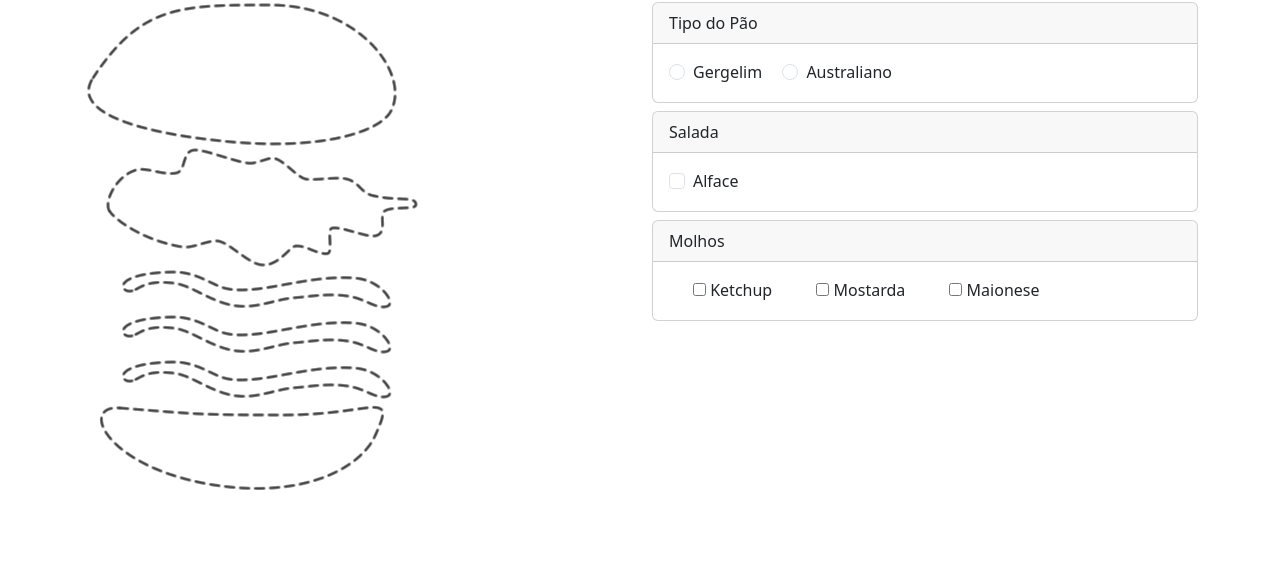
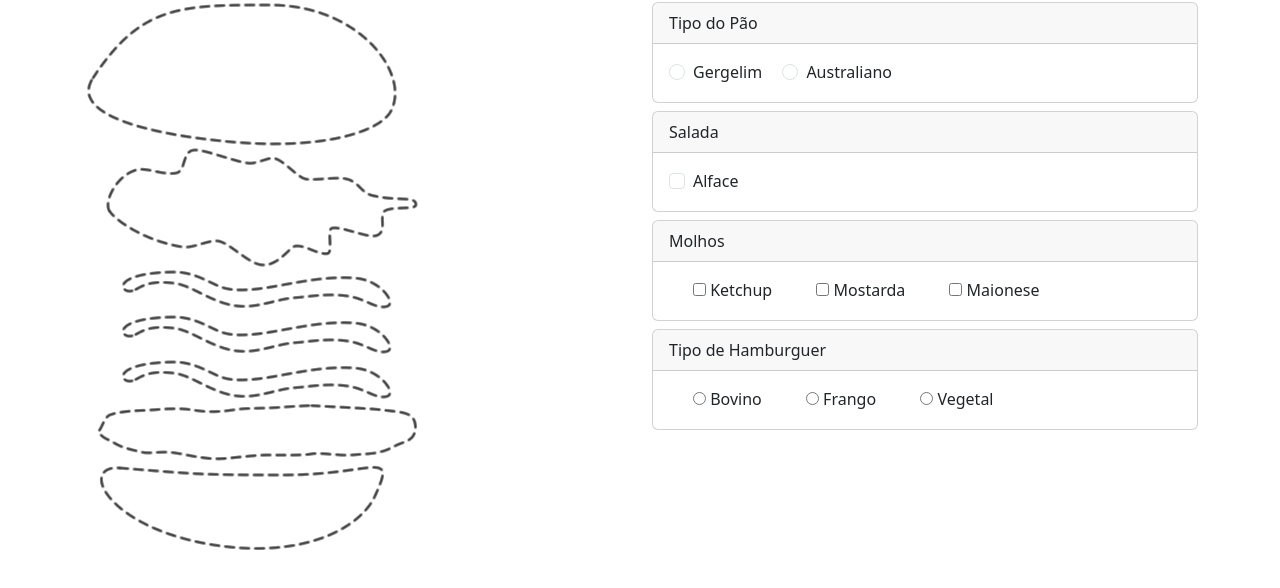
Before and after one commit to caio3011/lanchinhos-delicias, a plain HTML site: page index.html in a window 1280 px wide. Shown: the part 56-644 px from the top of the page. Drawn offline with nearby package versions, Linux system fonts and the light colour scheme.

Commit message:
update hamburguer

```diff
--- a/index.html
+++ b/index.html
@@ -105,24 +105,54 @@
 
                                     <div class="form-check form-check-inline">
                                         <input type="checkbox" value="ketchup" v-model="inputMolhos">
-                                        <label > Ketchup</label>
+                                        <label> Ketchup</label>
                                     </div>
 
                                     <div class="form-check form-check-inline">
                                         <input type="checkbox" value="mostarda" v-model="inputMolhos">
-                                        <label > Mostarda </label>
+                                        <label> Mostarda </label>
                                     </div>
 
                                     <div class="form-check form-check-inline">
                                         <input type="checkbox" value="maionese" v-model="inputMolhos">
-                                        <label > Maionese </label>
+                                        <label> Maionese </label>
                                     </div>
 
                                 </div>
 
                             </div>
                         </div>
-                    </div>
+                    </div><!-- fim molhos -->
+
+                    <!-- Tipos de hamburguer -->
+                    <div class="row mt-2">
+                        <div class="col">
+                            <div class="card">
+                                <div class="card-header">
+                                    Tipo de Hamburguer
+                                </div>
+                                <div class="card-body">
+                                    <div class="form-check form-check-inline">
+                                        <input type="radio" value="bovino" v-model="inputHamburguer">
+                                        <label> Bovino </label>
+                                    </div>
+
+                                    <div class="form-check form-check-inline">
+                                        <input type="radio" value="frango" v-model="inputHamburguer">
+                                        <label> Frango </label>
+                                    </div>
+
+                                    <div class="form-check form-check-inline">
+                                        <input type="radio" value="soja" v-model="inputHamburguer">
+                                        <label> Vegetal </label>
+                                    </div>
+                                </div>
+
+
+                            </div>
+                        </div>
+                    </div> <!-- Fim hamburguer -->
+
 
                 </div><!-- FIM col md -->
             </div>
@@ -140,6 +170,7 @@
                 inputTipoPao: '',
                 inputSalada: [],
                 inputMolhos: [],
+                inputHamburguer: '',
             },
 
             computed: { // propriedades computadas // reativos
@@ -161,23 +192,36 @@
                     return 'imagens/padrao/alface.png'
                 },
                 ketchup() {
-                    if(this.inputMolhos.includes('ketchup')){
+                    if (this.inputMolhos.includes('ketchup')) {
                         return 'imagens/ketchup.png'
                     }
                     return 'imagens/padrao/molho.png'
                 },
                 mostarda() {
-                    if(this.inputMolhos.includes('mostarda')){
+                    if (this.inputMolhos.includes('mostarda')) {
                         return 'imagens/mostarda.png'
                     }
                     return 'imagens/padrao/molho.png'
                 },
                 maionese() {
-                    if(this.inputMolhos.includes('maionese')){
+                    if (this.inputMolhos.includes('maionese')) {
                         return 'imagens/maionese.png'
                     }
                     return 'imagens/padrao/molho.png'
+                },
+                hamburguer() {
+                    switch (this.inputHamburguer) {
+                        case 'bovino':
+                            return 'imagens/bovino.png'
+                        case 'frango':
+                            return 'imagens/frango.png'
+                        case 'soja' :
+                            return 'imagens/soja.png'
+                        default:
+                            return 'imagens/padrao/hamburguer.png'
+                    }
                 }
+
             },
 
 
```
